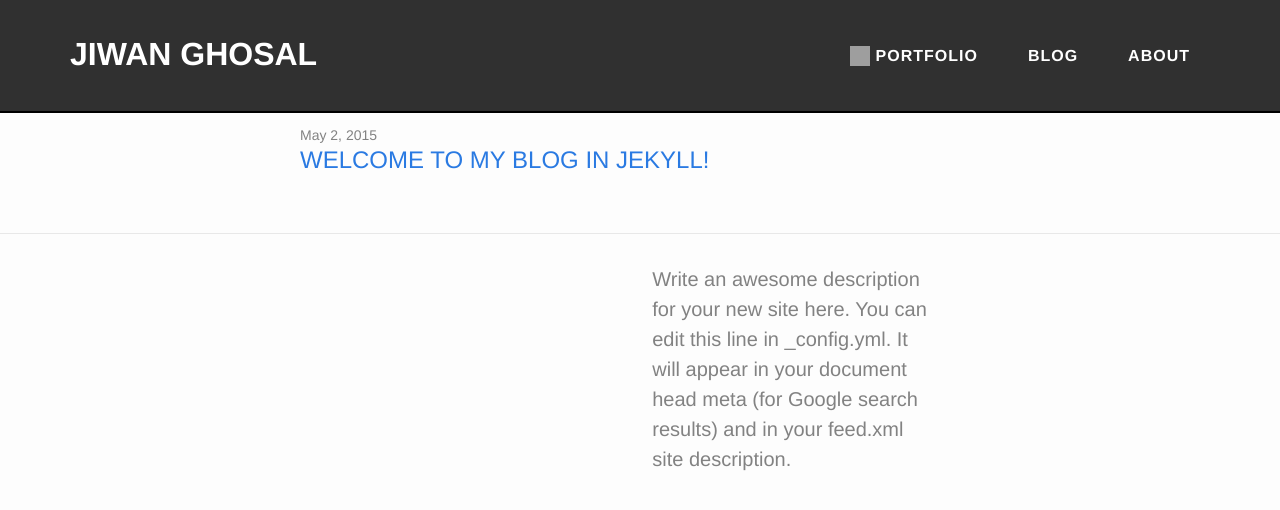
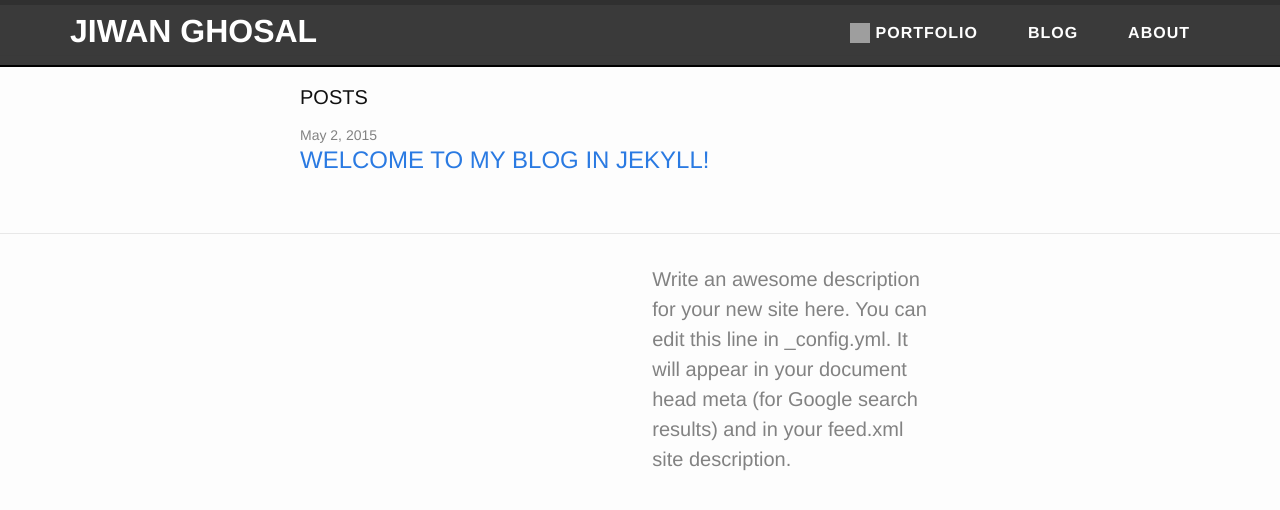
Before and after one commit to heartstchr/Blog, a Jekyll site: the page built from index.html, in a window 1280 px wide. Shown: the top 510 px of the page. Built offline with Jekyll 4.4.1, drawn with Linux system fonts in a browser that asks for light colours; grey boxes are pictures that could not be loaded.

Commit message:
css to index

```diff
--- a/css/style.css
+++ b/css/style.css
@@ -125,7 +125,7 @@ header .intro-text .skills {
 
 @media(min-width:768px) {
     .navbar-fixed-top {
-        padding: 25px 0;
+        padding: 2px 0;
         -webkit-transition: padding .3s;
         -moz-transition: padding .3s;
         transition: padding .3s;
@@ -169,7 +169,7 @@ header .intro-text .skills {
 .navbar-inverse {
     border: 0;
     border-bottom: 2px solid black;
-    background-color: rgba(48, 48, 48, 1) !important;
+    background-color: rgba(48, 48, 48, 0.95) !important;
 }
 section {
     padding: 100px 0;
```
